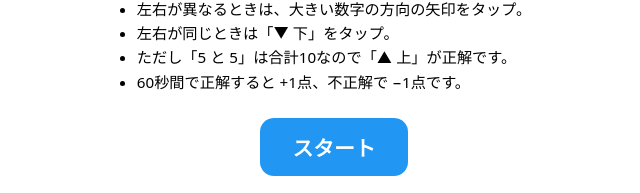
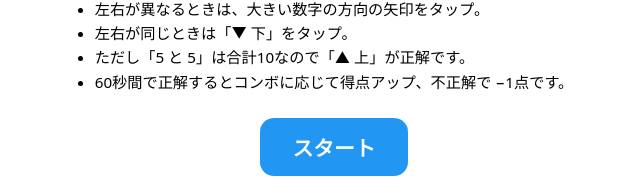
Before and after one commit to makinoki135-ux/addition_game_2, a plain HTML site: page index.html in a window 1280 px wide. Shown: the part 390-583 px from the top of the page, without its empty margins (306-946 px from the left). Drawn offline with Linux system fonts and the light colour scheme.

Commit message:
Update index.html

```diff
--- a/index.html
+++ b/index.html
@@ -18,6 +18,7 @@
       justify-content: center;
       align-items: center;
       min-height: 100vh;
+      touch-action: manipulation;
     }
 
     .game-container {
@@ -27,6 +28,7 @@
       max-height: 900px;
       background: #ffffff;
       padding: 16px;
+      padding-bottom: 80px; /* ← ここを追加：下に余白を持たせて矢印を上に */
       display: flex;
       flex-direction: column;
       gap: 16px;
@@ -113,7 +115,7 @@
       font-weight: 600;
       cursor: pointer;
       touch-action: manipulation;
-      display: none; /* 終了後だけ表示 */
+      display: none;
     }
 
     #restart-btn:active {
@@ -183,7 +185,7 @@
   </style>
 </head>
 <body>
-  <!-- スタート画面（最初に全面表示） -->
+  <!-- スタート画面 -->
   <div id="start-overlay">
     <h1>10タッチゲーム</h1>
     <div class="rules">
@@ -194,7 +196,7 @@
         <li>左右が異なるときは、大きい数字の方向の矢印をタップ。</li>
         <li>左右が同じときは「▼ 下」をタップ。</li>
         <li>ただし「5 と 5」は合計10なので「▲ 上」が正解です。</li>
-        <li>60秒間で正解すると +1点、不正解で −1点です。</li>
+        <li>60秒間で正解するとコンボに応じて得点アップ、不正解で −1点です。</li>
       </ul>
     </div>
     <button id="start-btn">スタート</button>
```
